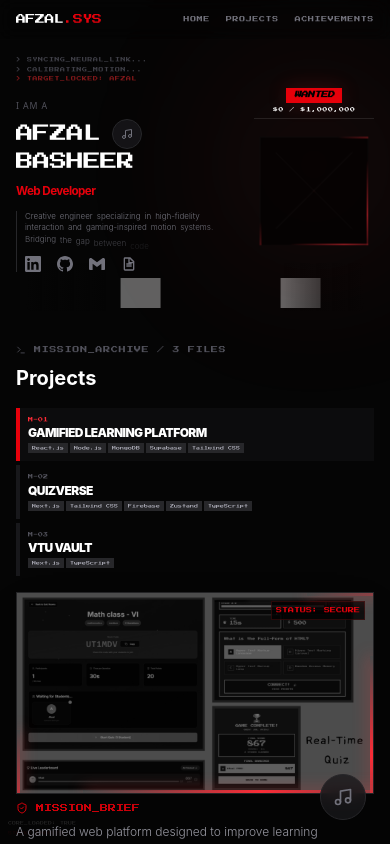
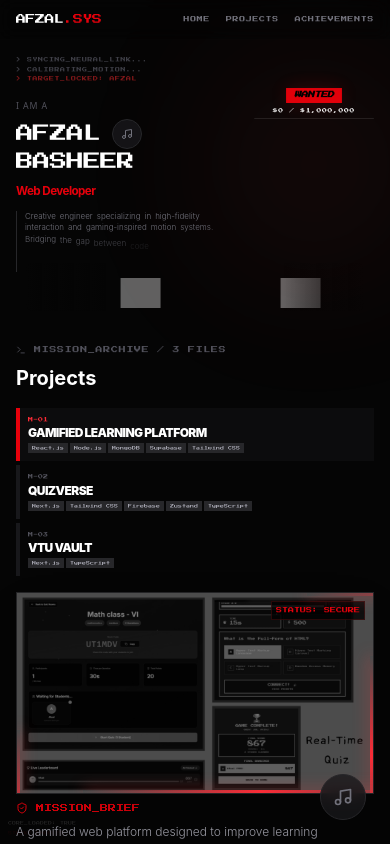
Before and after one commit to Afzal74/Afzal-Basheer, a Next.js app: page / in a window 390 px wide. Shown: the top 844 px of the page. Built offline with nearby package versions, Linux system fonts and the light colour scheme; grey boxes are pictures that could not be loaded.

Commit message:
Added sequence in animation

```diff
--- a/app/page.jsx
+++ b/app/page.jsx
@@ -60,10 +60,39 @@ export default function Home() {
   const [carouselIndex, setCarouselIndex] = useState(0);
   const [imageClicked, setImageClicked] = useState(false);
   const [mounted, setMounted] = useState(false);
+  const [splashComplete, setSplashComplete] = useState(false);
   const achievementsRef = useRef(null);
+  const contentRef = useRef(null);
 
   useEffect(() => {
     setMounted(true);
+
+    // Check if splash already shown this session
+    const hasAnimated = sessionStorage.getItem("heroAnimated");
+    if (hasAnimated) {
+      setSplashComplete(true);
+    } else {
+      // Lock scroll during splash
+      document.body.style.overflow = 'hidden';
+
+      // Wait for hero animation to complete, then reveal content
+      const timer = setTimeout(() => {
+        setSplashComplete(true);
+        document.body.style.overflow = 'auto';
+        if (contentRef.current) {
+          gsap.fromTo(
+            contentRef.current,
+            { opacity: 0, y: 50 },
+            { opacity: 1, y: 0, duration: 1, ease: "power3.out" }
+          );
+        }
+      }, 4000); // Adjust timing based on your hero animation duration
+
+      return () => {
+        clearTimeout(timer);
+        document.body.style.overflow = 'auto';
+      };
+    }
   }, []);
 
   // Animate achievements section on mobile
@@ -159,8 +188,15 @@ export default function Home() {
   return (
     <main className="bg-[#050505] min-h-screen">
       <Hero />
-      <LogoShowcase />
-      <HomeProjects />
+
+      {/* Content revealed after splash */}
+      <div
+        ref={contentRef}
+        style={{ opacity: splashComplete ? 1 : 0 }}
+        className="transition-opacity duration-500"
+      >
+        <LogoShowcase />
+        <HomeProjects />
 
       {/* Achievements section - only visible on mobile */}
       <div
@@ -267,6 +303,7 @@ export default function Home() {
           </p>
         </div>
       </div>
+      </div>
     </main>
   );
 }
--- a/components/Hero.jsx
+++ b/components/Hero.jsx
@@ -191,6 +191,7 @@ const Hero = () => {
       gsap.set(roleTextRef.current, { opacity: 1, x: 0 });
       gsap.set(".desc-line", { opacity: 1, x: 0 });
       gsap.set(".word", { opacity: 1, y: 0 });
+      gsap.set(".social-links", { opacity: 1, y: 0 });
       gsap.set(wantedRef.current, { opacity: 1, scale: 1 });
       gsap.set(".target-box", { opacity: 1, scale: 1 });
       gsap.set(".target-shard", { opacity: 1, scale: 1, rotation: 0 });
@@ -346,6 +347,14 @@ const Hero = () => {
           "-=0.3"
         );
       }
+
+      // Animate social links after description
+      mainTl.fromTo(
+        ".social-links",
+        { opacity: 0, y: 10 },
+        { opacity: 1, y: 0, duration: 0.5 },
+        "-=0.2"
+      );
 
       mainTl.fromTo(
         wantedRef.current,
@@ -806,7 +815,7 @@ const Hero = () => {
                     ))}
                   </p>
                   {/* Social Links */}
-                  <div className="flex items-center gap-4 mt-3 md:mt-4">
+                  <div className="social-links flex items-center gap-4 mt-3 md:mt-4 opacity-0">
                     <a
                       href="https://www.linkedin.com/in/afzal-basheer-127878264/"
                       target="_blank"
```
